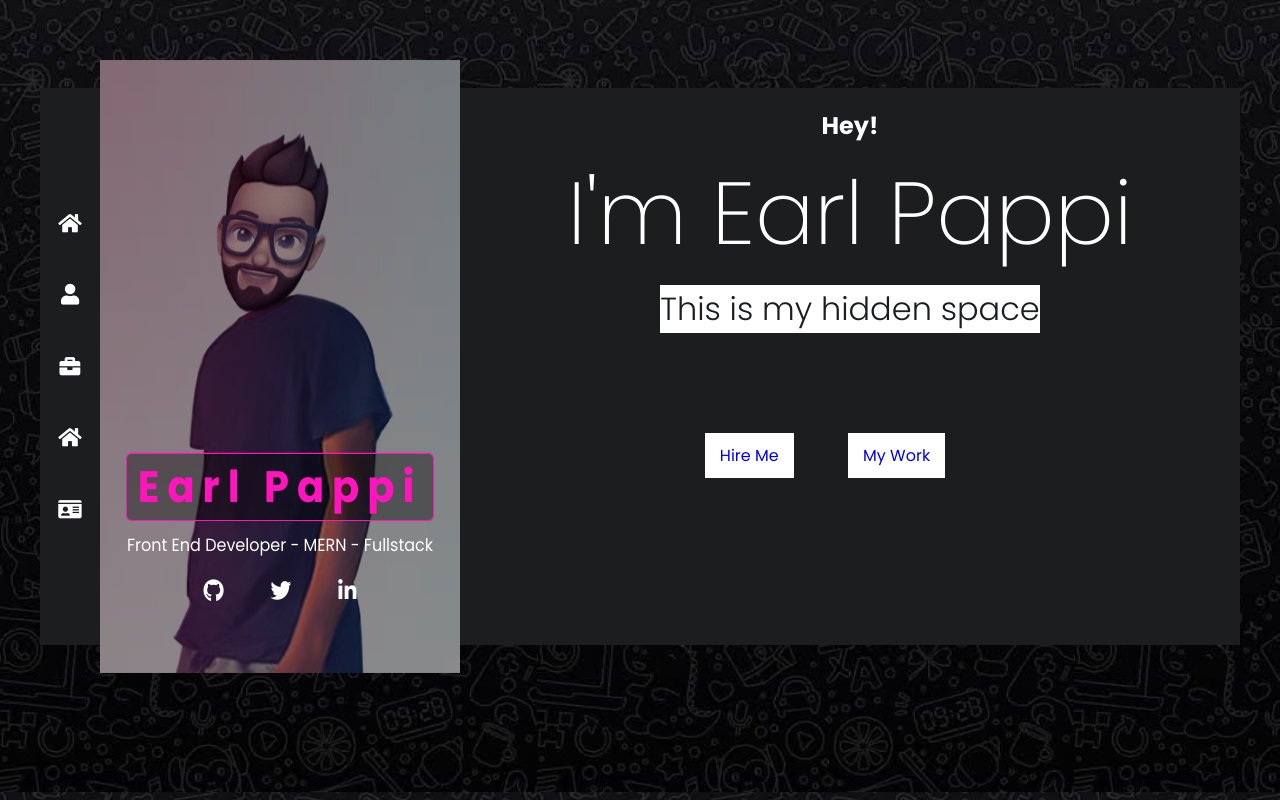
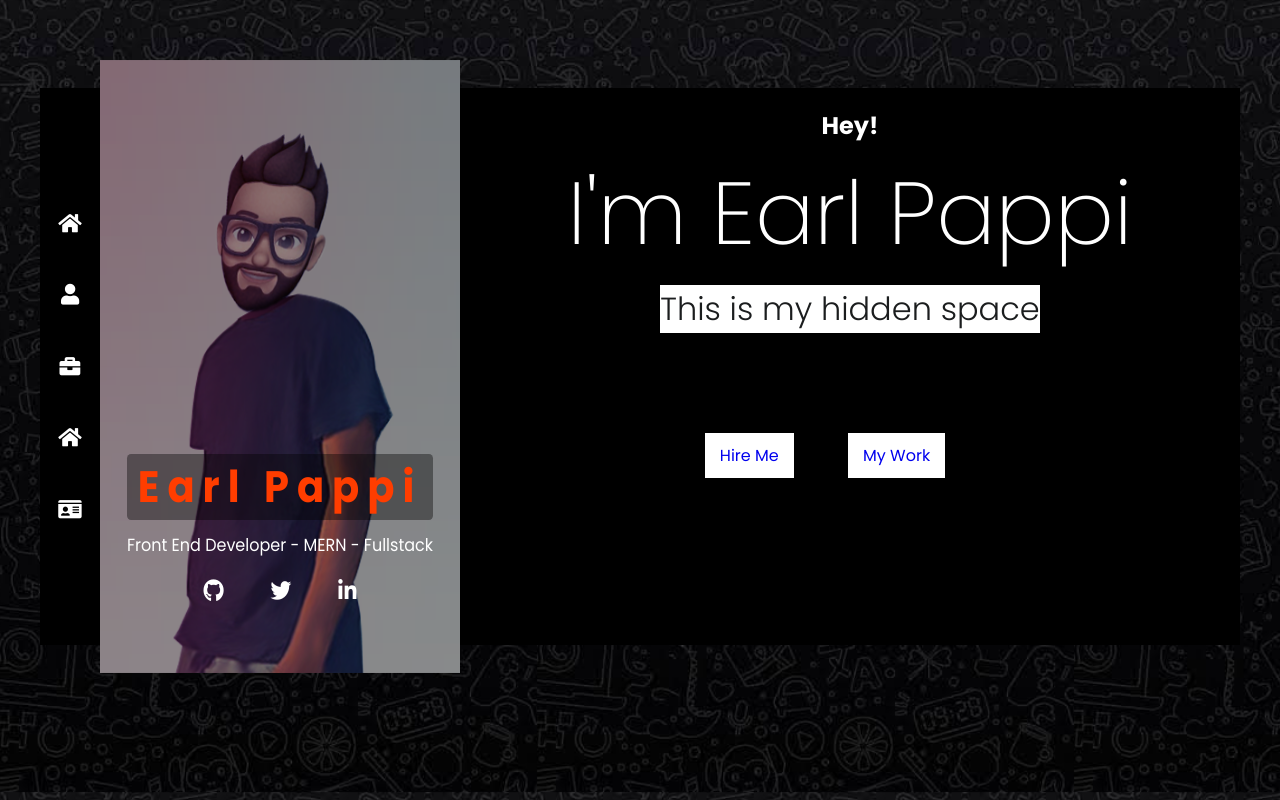
Before and after one commit to EarlPappi/earlPortfolio, a plain HTML site: page index.html in a window 1280 px wide. Drawn offline with Linux system fonts and the light colour scheme.

Commit message:
content revamp strarts here

```diff
--- a/css/index.css
+++ b/css/index.css
@@ -1,7 +1,7 @@
 @import url('https://fonts.googleapis.com/css2?family=Poppins:wght@100;200;300;400;500;600;700&family=Roboto:ital,wght@0,100;0,300;0,400;0,500;0,700;0,900;1,100;1,300;1,400;1,500;1,700;1,900&display=swap');
 
 :root {
-    --clr-neon: hsl(317 100% 54%);
+    --clr-neon: #FF3D00;
     --clr-bg: hsl(323 21% 16%);
 }
 
@@ -24,7 +24,7 @@ p {
 
 .container {
     vertical-align: middle;
-    background-color: #1B1D1E;
+    background-color: #000000;
     width: 1200px;
     height: 80%;
     margin: 0 auto;
@@ -37,7 +37,7 @@ p {
     padding-bottom: 10%;
     text-align: center;
     width: 5%;
-    background-color: #1B1D1E;
+    background-color: #000000;
     display: flex;
     flex-direction: column;
     justify-content: space-between;
@@ -50,7 +50,7 @@ p {
 }
 
 .menu a:hover, .menu a:active, .menu a:focus, .over-media i:hover {
-    color: hsl(317 100% 54%);
+    color: var(--clr-neon);
     transition: all ease 500ms;
     text-shadow: 1px 1px 20px white;
     transform: scale(150%);
@@ -136,11 +136,11 @@ p {
     font-family: 'Poppins', sans-serif;
     font-size: 2.5em;
     letter-spacing: 0.2em;
-    color: hsl(317 100% 54%);
+    color: var(--clr-neon);
     font-weight: 900;
     text-align: center;
     border-radius: 4px;
-    outline: 1px solid hsl(317 100% 54%);
+    outline: 1px solid --clr-neon;
     background-color: rgba(0, 0, 0, 0.39);
     margin-bottom: 10px;
 }
```
